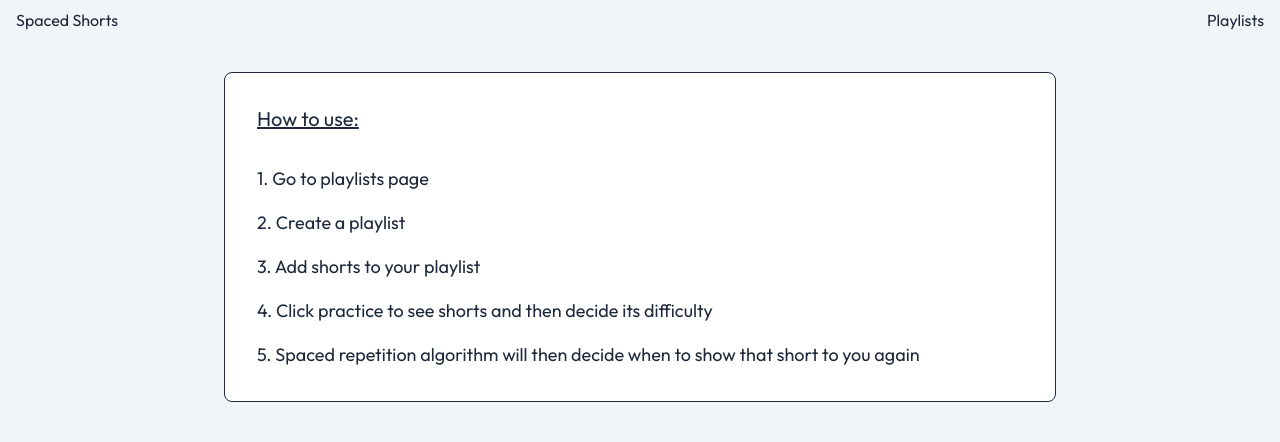
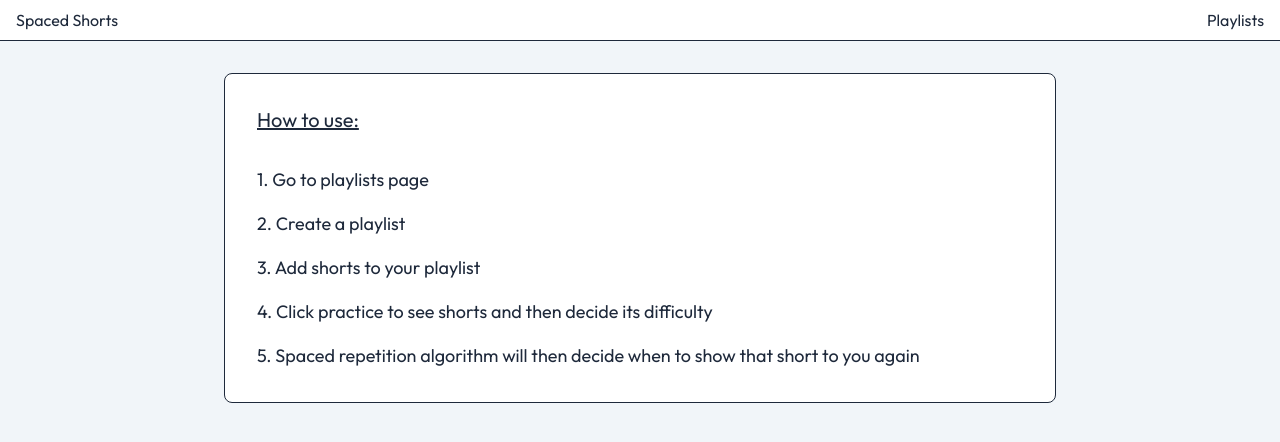
Before and after one commit to dnlaxe/spaced-shorts, a React (Vite) app in the folder client/: page / in a window 1280 px wide. Shown: the top 442 px of the page. Built offline with nearby package versions, Linux system fonts and the light colour scheme.

Commit message:
style: border, bg

```diff
--- a/client/src/components/Navbar.tsx
+++ b/client/src/components/Navbar.tsx
@@ -2,7 +2,7 @@ import { Link } from "react-router";
 
 export default function Navbar() {
   return (
-    <nav className="flex justify-between items-center px-4 py-2">
+    <nav className="flex justify-between items-center px-4 py-2 bg-white border-b">
       <Link to="/">Spaced Shorts</Link>
       <div className="flex gap-4">
         <Link to="/playlists">Playlists</Link>
```
